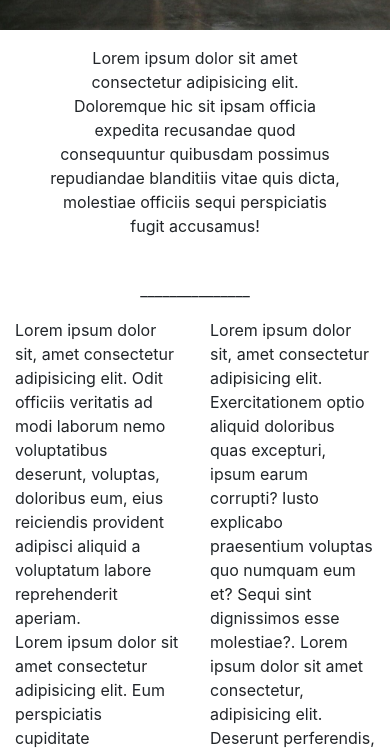
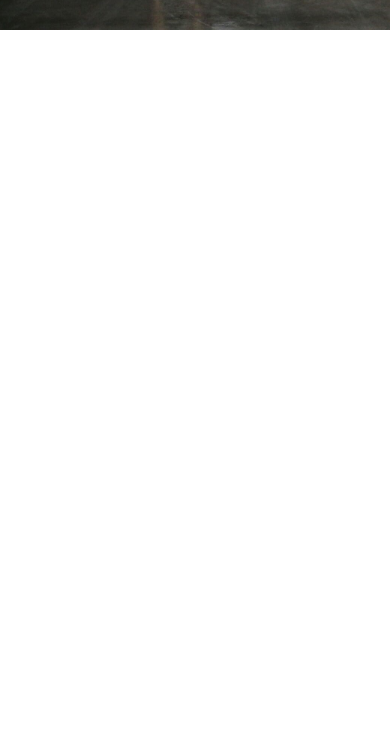
Before and after one commit to robertonavarrete/portafolio, a plain HTML site: page index.html in a window 390 px wide. Shown: the part 346-1099 px from the top of the page. After the commit the page ends 844 px from the top, so only its background shows below. Drawn offline with nearby package versions, Linux system fonts and the light colour scheme.

Commit message:
oculta las secciones 1 y 2 en pantallas moviles

```diff
--- a/index.html
+++ b/index.html
@@ -44,11 +44,11 @@
           </div>
         </div>
     </header>
-    <section class="text-center px-5 my-3">
+    <section class="text-center px-5 my-3 d-none d-lg-block d-print-block">
     <p>Lorem ipsum dolor sit amet consectetur adipisicing elit. Doloremque hic sit ipsam officia expedita recusandae quod consequuntur quibusdam possimus repudiandae blanditiis vitae quis dicta, molestiae officiis sequi perspiciatis fugit accusamus!</p><br><span>_______________</span>
   </section>
   <section>
-    <div class="container">
+    <div class="container d-none d-lg-block d-print-block">
       <div class="row">
         <div class="col">
           Lorem ipsum dolor sit, amet consectetur adipisicing elit. Odit officiis veritatis ad modi laborum nemo voluptatibus deserunt, voluptas, doloribus eum, eius reiciendis provident adipisci aliquid a voluptatum labore reprehenderit aperiam.<br>
```
